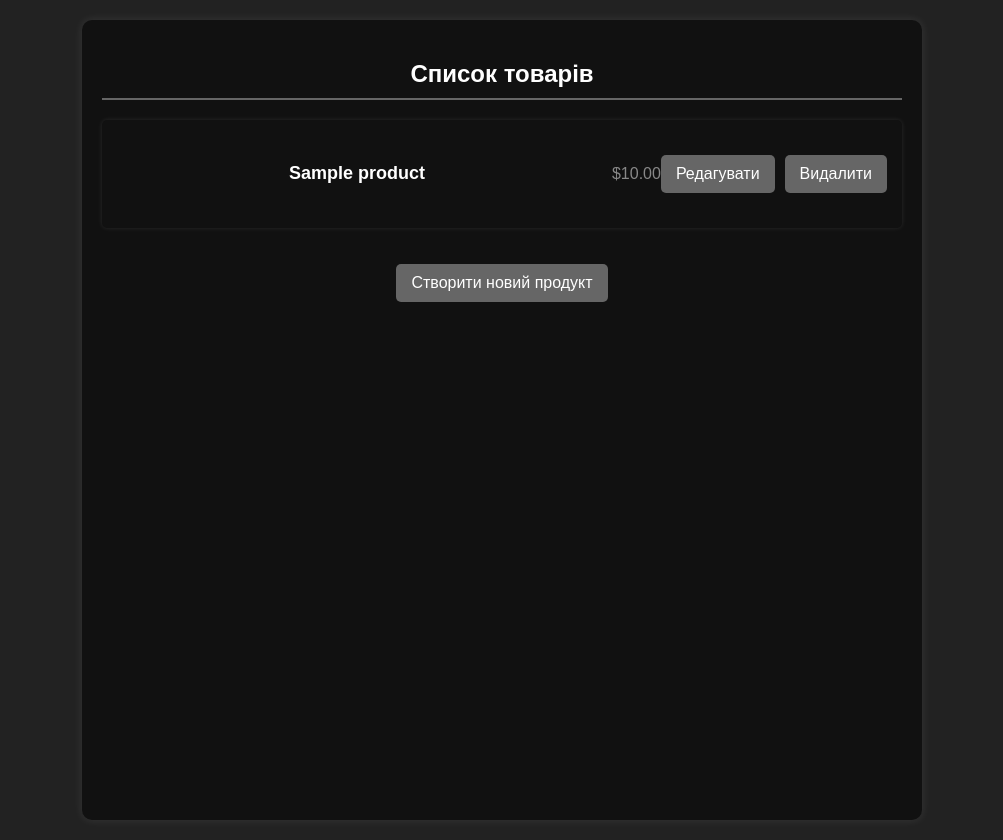
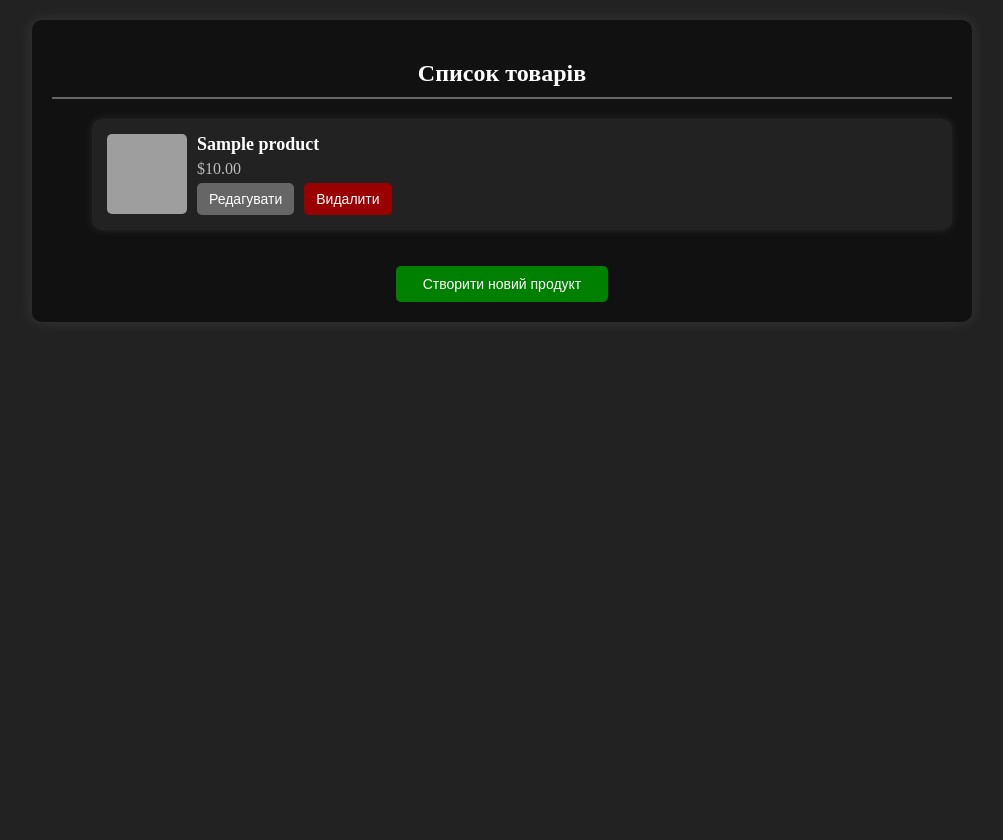
Before and after one commit to RomanVasylkovskyi/EasyShop-DjangoProject, a Django app: page /store/ in a window 1280 px wide. Shown: the whole page, without its empty margins (138-1141 px from the left). After the commit the page ends 322 px from the top, so only its background shows below. Run offline with Django 5.2, Linux system fonts and the light colour scheme; tables that the repository leaves empty hold one stand-in row (values such as "Sample post"); grey boxes are pictures that could not be loaded.

Commit message:
style for crud

```diff
--- a/mainapp/static/css/product_list.css
+++ b/mainapp/static/css/product_list.css
@@ -1,70 +1,116 @@
-body {
+body{
     background-color: #222;
+}
+a{
+    text-decoration: none;
     color: #fff;
-    font-family: 'Arial', sans-serif;
-    margin: 0;
+}
+.container {
+    max-width: 900px;
+    margin: 20px auto;
+    background: #111;
     padding: 20px;
-    display: flex;
-    justify-content: center;
-    height: 100vh;
+    border-radius: 10px;
+    box-shadow: 0px 0px 15px rgba(255, 255, 255, 0.1);
+    text-align: center;
 }
+
 h2 {
     color: #fff;
     border-bottom: 2px solid #666;
     padding-bottom: 10px;
-    text-align: center;
+    margin-bottom: 20px;
 }
-.container {
-    max-width: 800px;
-    width: 100%;
-    background: #111;
-    padding: 20px;
+
+.product-card {
+    display: flex;
+    align-items: center;
+    justify-content: space-between; /* Додано для вирівнювання елементів по краях */
+    background: #222;
+    padding: 15px;
     border-radius: 10px;
     box-shadow: 0px 0px 10px rgba(255, 255, 255, 0.1);
-    text-align: center;
+    margin-bottom: 15px;
+    transition: transform 0.3s ease, box-shadow 0.3s ease;
 }
-.btn {
-    display: inline-block;
-    background-color: #666;
-    color: #fff;
-    padding: 10px 15px;
-    text-decoration: none;
+
+.product-card:hover {
+    transform: scale(1.02);
+    box-shadow: 0px 0px 15px rgba(255, 255, 255, 0.2);
+}
+
+.product-image {
+    width: 80px;
+    height: 80px;
     border-radius: 5px;
-    transition: background 0.3s ease;
-    margin: 20px auto;
+    object-fit: cover;
+    background: #333;
 }
-.btn:hover {
-    background-color: #888;
+
+.product-info {
+    flex: 1;
+    display: flex;
+    flex-direction: column;
+    justify-content: center;
+    text-align: left;
+    margin-left: 10px; /* Відступ між зображенням і інформацією */
 }
-ul {
-    list-style-type: none;
-    padding: 0;
-}
-li {
-    background-color: #111;
-    margin-bottom: 10px;
-    padding: 15px;
-    border-radius: 5px;
-    display: flex;
-    justify-content: space-between;
-    align-items: center;
-    box-shadow: 0px 0px 5px rgba(255, 255, 255, 0.1);
-    transition: transform 0.3s ease;
-}
-li:hover {
-    transform: scale(1.02);
-}
+
 .product-name {
     font-size: 18px;
     font-weight: bold;
     color: #fff;
-    flex: 1;
+    margin: 0;
 }
+
 .product-price {
-    color: #888;
-    margin-left: 15px;
+    color: #bbb;
+    font-size: 16px;
+    margin: 5px 0;
 }
+
 .actions {
     display: flex;
     gap: 10px;
 }
+
+.btn {
+    padding: 8px 12px;
+    border: none;
+    border-radius: 5px;
+    cursor: pointer;
+    transition: background 0.3s ease;
+    text-decoration: none;
+    font-size: 14px;
+}
+
+.btn.edit {
+    background-color: #666;
+    color: #fff;
+}
+
+.btn.edit:hover {
+    background-color: #888;
+}
+
+.btn.delete {
+    background-color: #900;
+    color: #fff;
+}
+
+.btn.delete:hover {
+    background-color: #b00;
+}
+
+.btn.create {
+    display: inline-block;
+    background-color: #008000;
+    color: #fff;
+    padding: 10px 15px;
+    border-radius: 5px;
+    margin-top: 20px;
+}
+
+.btn.create:hover {
+    background-color: #00a000;
+}
--- a/mainapp/store/templates/store/product_list.html
+++ b/mainapp/store/templates/store/product_list.html
@@ -9,16 +9,21 @@
     <h2>Список товарів</h2>
     <ul>
         {% for product in products %}
-            <li>
-                <span class="product-name">{{ product.name }}</span>
-                <span class="product-price">${{ product.price }}</span>
-                <div class="actions">
-                    <a href="{% url 'product_update' product.pk %}" class="btn">Редагувати</a>
-                    <a href="{% url 'product_delete' product.pk %}" class="btn">Видалити</a>
+            <div class="product-card">
+                <img src="{% static 'img/noimages.png'%}" alt="Зображення" class="product-image">
+                <div class="product-info">
+                    <h3 class="product-name">{{ product.name }}</h3>
+                    <p class="product-price">${{ product.price }}</p>
+                    <div class="actions">
+                        <button class="btn edit"><a href="{% url 'product_update' product.pk %}" >Редагувати</a></button>
+                        <button class="btn delete"><a href="{% url 'product_delete' product.pk %}" >Видалити</a></button>
+                    </div>
                 </div>
-            </li>
+            </div>
         {% endfor %}
     </ul>
-    <a href="{% url 'create_product' %}" class="btn">Створити новий продукт</a>
+    <button class="btn create">
+        <a href="{% url 'create_product' %}" class="btn">Створити новий продукт</a>
+    </button>
 </div>
 {% endblock %}
```
Also changed, not shown: mainapp/static/css/product_confirm_delete.css (added, +66 -0 lines), mainapp/static/css/product_form.css (added, +82 -0 lines), mainapp/store/templates/store/product_confirm_delete.html (+18 -6 lines), mainapp/store/templates/store/product_form.html (+34 -1 lines).
